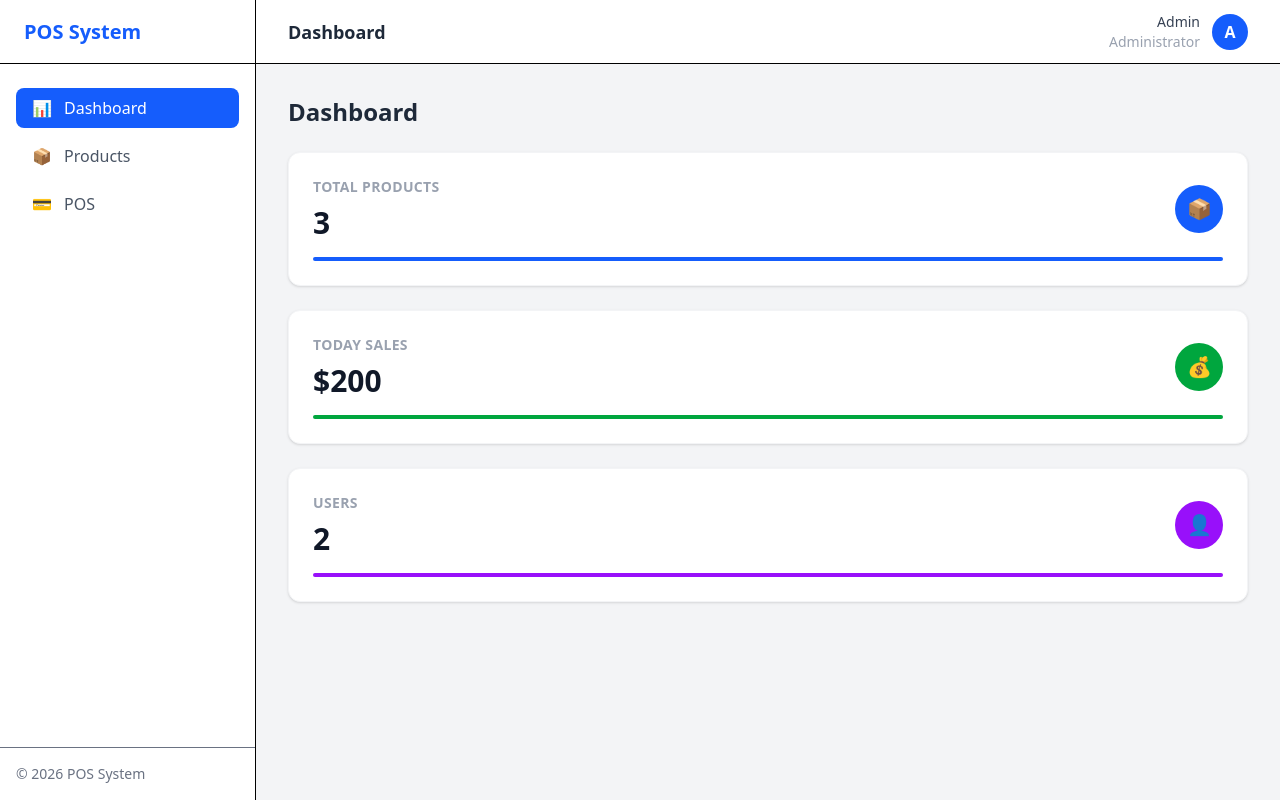
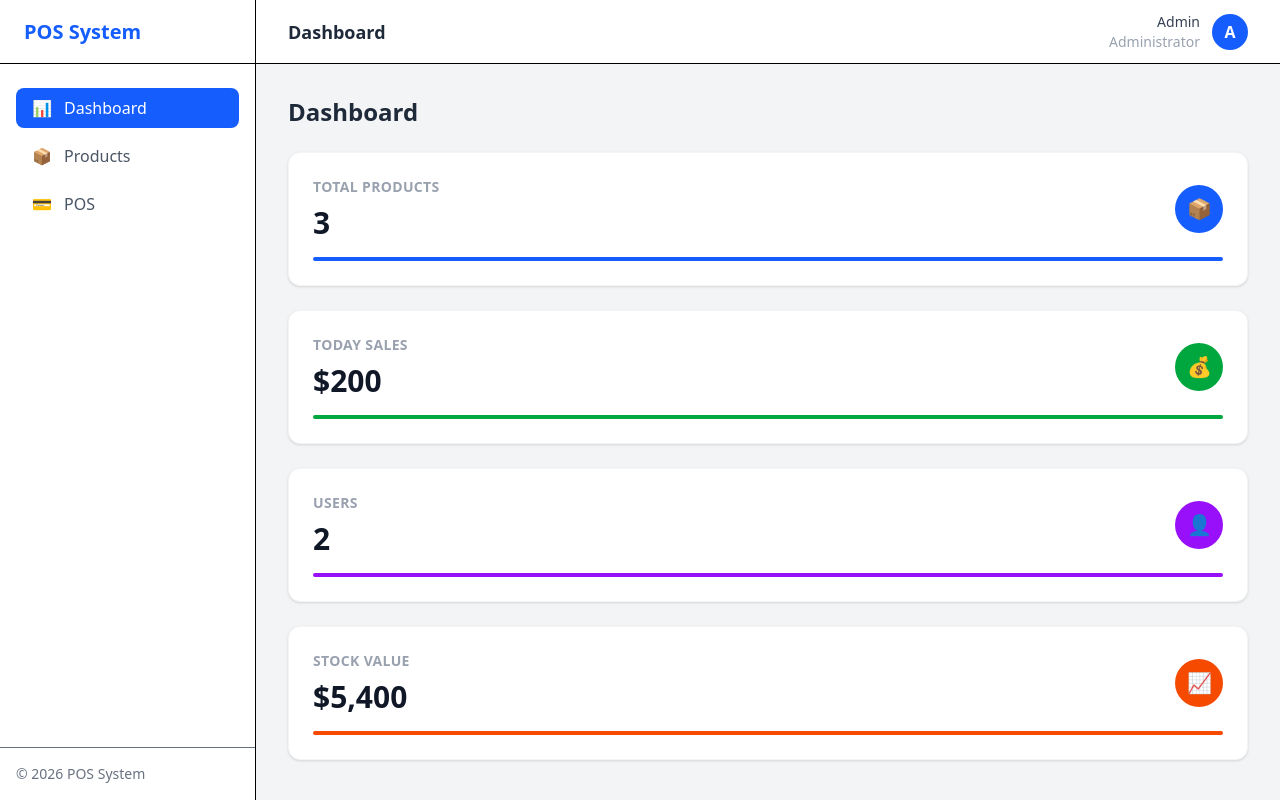
Before and after one commit to Llylimorr/POS-001, a Vue app: page / in a window 1280 px wide. Built offline with nearby package versions, Linux system fonts and the light colour scheme.

Commit message:
add stock

```diff
--- a/src/views/Dashboard.vue
+++ b/src/views/Dashboard.vue
@@ -56,11 +56,11 @@ const stats = [
     icon: '👤',
     bg: 'bg-purple-600'
   }
-//    ,{
-//     label: 'Stock Value',
-//     value: '$5,400', // Example value
-//     icon: '📈',
-//     bg: 'bg-orange-600'
-//   }
+   ,{
+    label: 'Stock Value',
+    value: '$5,400', // Example value
+    icon: '📈',
+    bg: 'bg-orange-600'
+  }
 ]
 </script>
```
